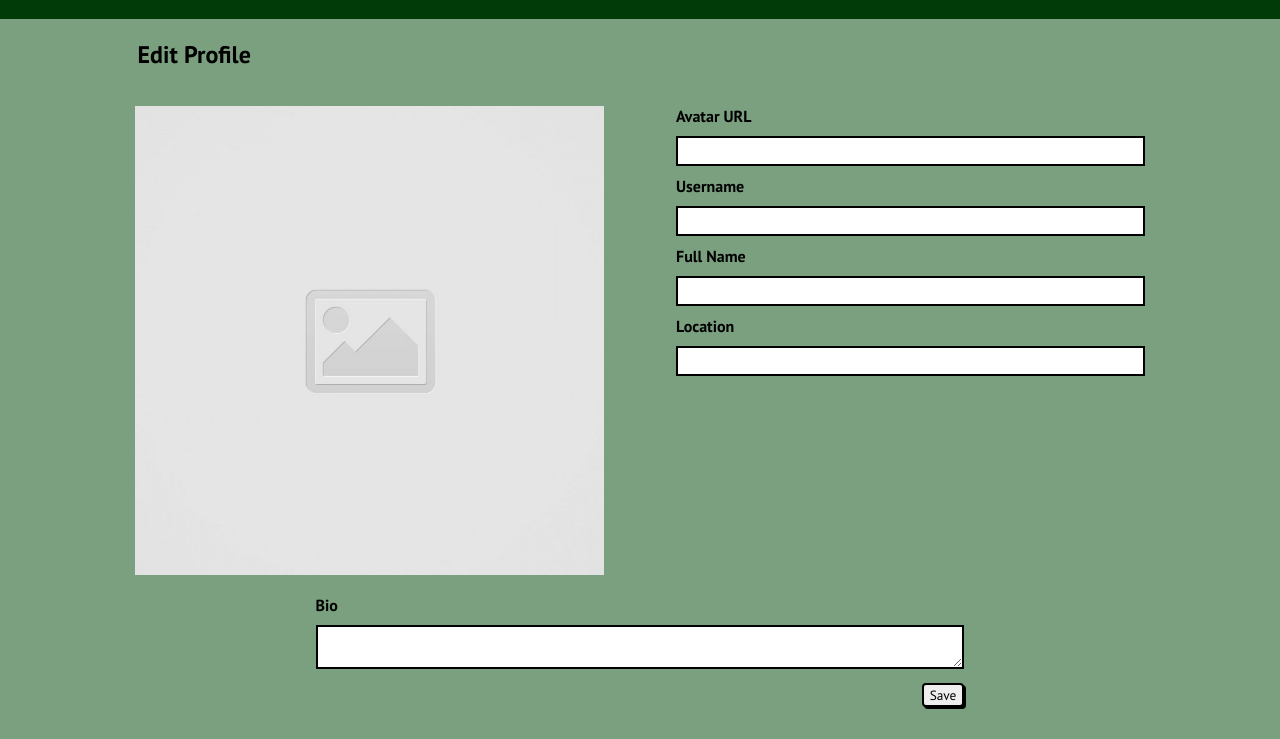
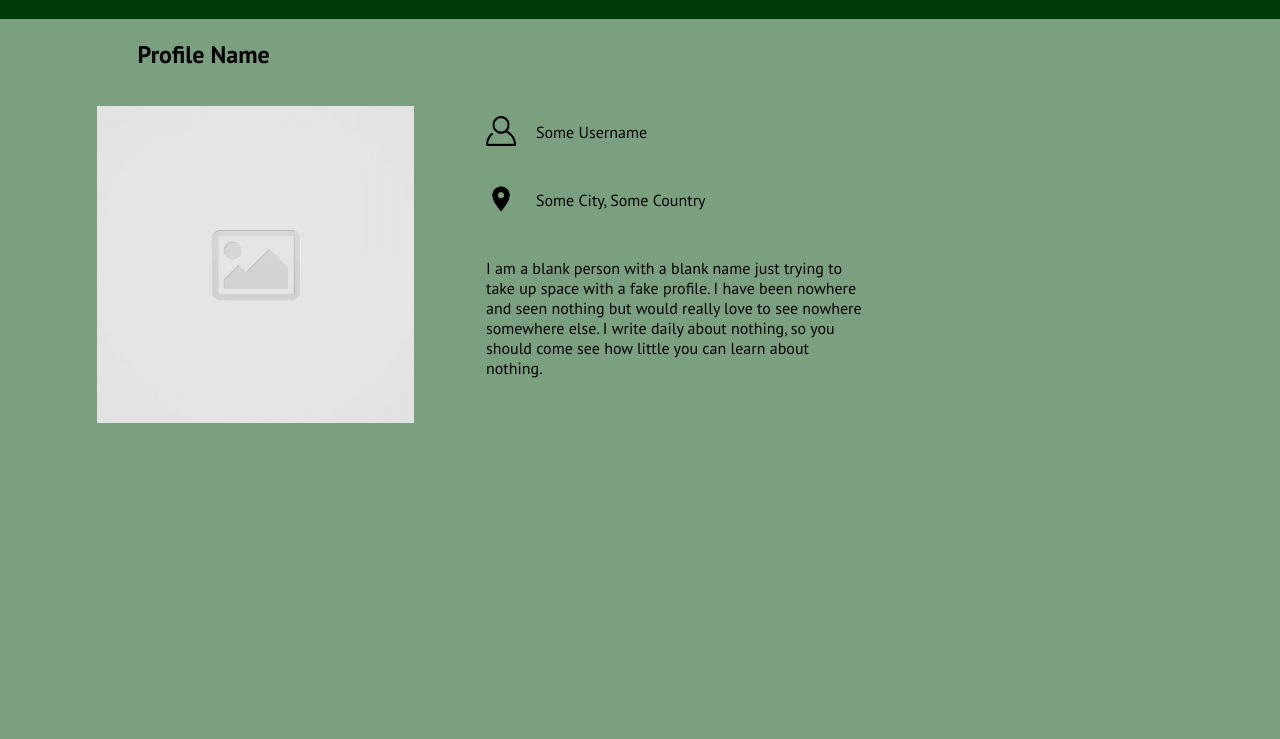
Before and after one commit to jakeobewell/code-journal-template, a website: page index.html in a window 1280 px wide. Shown: the part 61-800 px from the top of the page. Drawn offline with Linux system fonts and the light colour scheme; a web font is replaced by a local one.

Commit message:
issue-2-build-example-profile

```diff
--- a/css/layout.css
+++ b/css/layout.css
@@ -31,6 +31,7 @@
 
   .column-half {
     width: 50%;
+    max-width: 450px;
   }
 
   .image-container {
--- a/css/styles.css
+++ b/css/styles.css
@@ -24,7 +24,8 @@ h2,
 input,
 label,
 textarea,
-button {
+button,
+p {
   font-family: "pt sans", sans-serif;
 }
 
@@ -57,3 +58,14 @@ button {
 label {
   font-weight: 700;
 }
+
+.icon {
+  width: 30px;
+  height: 30px;
+  margin-right: 20px;
+  margin-top: 10px;
+}
+
+.profile-info {
+  display: flex;
+}
--- a/index.html
+++ b/index.html
@@ -28,7 +28,7 @@
     </div>
   </header>
   <main>
-    <div data-view="edit-profile"></div>
+    <div class="hidden" data-view="edit-profile">
     <div class="row">
       <div class="column-full">
         <h2>Edit Profile</h2>
@@ -68,6 +68,38 @@
         </div>
       </div>
     </div>
+   </div>
+   <div data-view="profile">
+    <div class="row">
+      <div class="column-full">
+        <h2>Profile Name</h2>
+      </div>
+    </div>
+    <div class="row">
+      <div class="column-half">
+        <div class="container image-container">
+          <img class="image" src="images/placeholder-image-square.jpg" alt="your image">
+        </div>
+      </div>
+      <div class="column-half">
+        <div class="container profile-info">
+          <img class="icon" src="images/profile-icon.png">
+          <p>Some Username</p>
+        </div>
+        <div class="container profile-info">
+          <img class="icon" src="images/location-icon.png">
+          <p>Some City, Some Country</p>
+        </div>
+        <div class="container bio-info">
+          <p>I am a blank person with a blank name just trying to take up space with
+             a fake profile. I have been nowhere and seen nothing but would really love
+             to see nowhere somewhere else. I write daily about nothing, so you should come
+             see how little you can learn about nothing.
+          </p>
+        </div>
+      </div>
+    </div>
+   </div>
   </main>
   <script src="js/data.js"></script>
   <script src="js/main.js"></script>
```
Also changed, not shown: images/location-icon.png (added), images/profile-icon.png (added).
